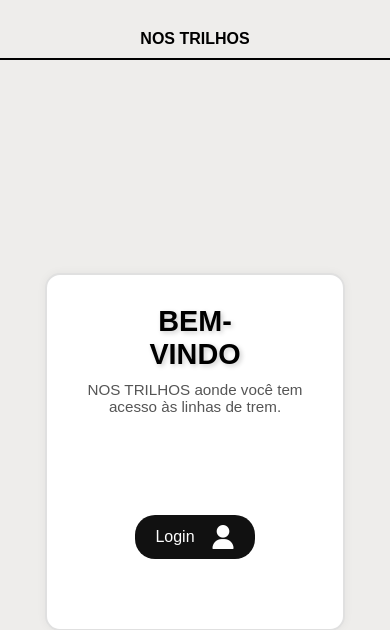
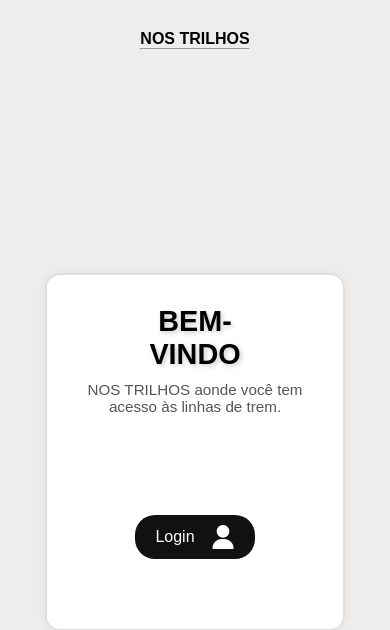
Before and after one commit to Rudolfosehnem/Mockup-NOS-TRILHOS, a PHP site: page /html/login.html in a window 390 px wide; the page is wider, and only the part inside the window is pictured. Shown: the top 630 px of that part. Run offline with PHP 8.4, Linux system fonts and the light colour scheme.

Commit message:
update- media query

```diff
--- a/css/style.css
+++ b/css/style.css
@@ -13,6 +13,12 @@
     height: 100vh;
     flex-direction: column;
     text-align: center;
+  }
+
+  @media  screen and (max-width: 768px) {
+    .facet_sidebar {
+      display: none;
+    }
   }
 
   h1 {
@@ -51,14 +57,15 @@
     background-color: #555;
   }
 
+  .line{
+   color: #000;
 
+  }
 
 
     header {
       padding: 10px 20px;
       font-weight: bold;
-      border-bottom: 2px solid #000;
-      width: 1000px;
       margin-top: 20px;
     }
 
--- a/html/login.html
+++ b/html/login.html
@@ -6,12 +6,15 @@
   <title>Nos Trilhos - Bem-vindo</title>
   <link rel="stylesheet" href="https://cdnjs.cloudflare.com/ajax/libs/font-awesome/6.5.0/css/all.min.css">
   <link rel="stylesheet" href="../css/style.css">
+  <link rel="stylesheet" media="(max-width: 800px)"/>
 
 </head>
 <body>
   <header>
+  <div>
     NOS TRILHOS
-
+    <hr class="line">
+  </div>
   </header>
 
   <div class="container">
--- a/html/loginfaca.html
+++ b/html/loginfaca.html
@@ -3,7 +3,7 @@
 <head>
     <meta charset="UTF-8">
     <meta name="viewport" content="width=device-width, initial-scale=1.0">
-    <title>Document</title>
+    <title>Login Screen - NOS TRILHOS</title>
     <link rel="stylesheet" href="../css/style.css">
 </head>
 <body>
```
